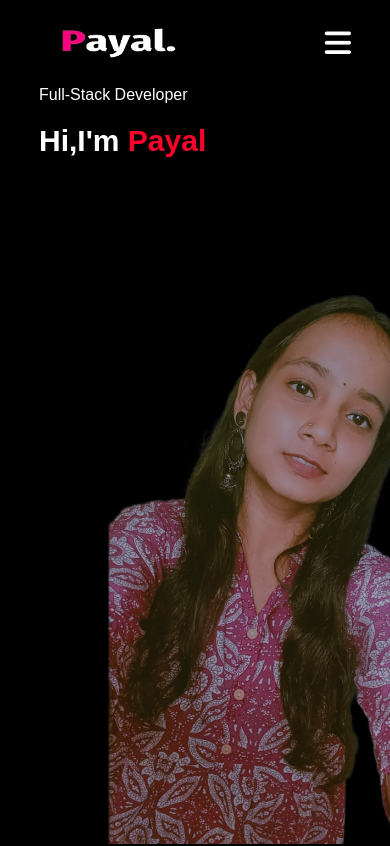
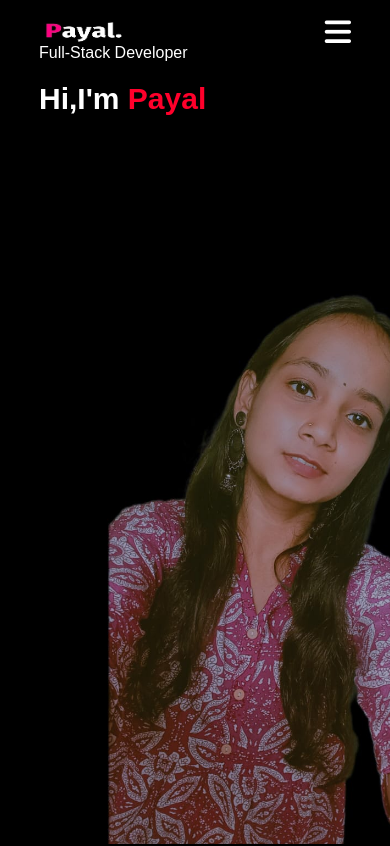
Before and after one commit to heypayal933/portfolio, a plain HTML site: page index.html in a window 390 px wide. Shown: the top 846 px of the page. Drawn offline with Linux system fonts and the light colour scheme.

Commit message:
Update style.css

```diff
--- a/style.css
+++ b/style.css
@@ -267,8 +267,8 @@ nav .fa-solid
 {
     .logo
     {
-        width: 150px;
-        margin-left: 5px;
+        width: 100px;
+        margin-left: -5px;
     }
     #header
     {
@@ -276,7 +276,7 @@ nav .fa-solid
     }
     .header-text
     {
-        margin-top: 10px;
+        margin-top: -10px;
         font-size: 16px;
     }
     .header-text h1
```
